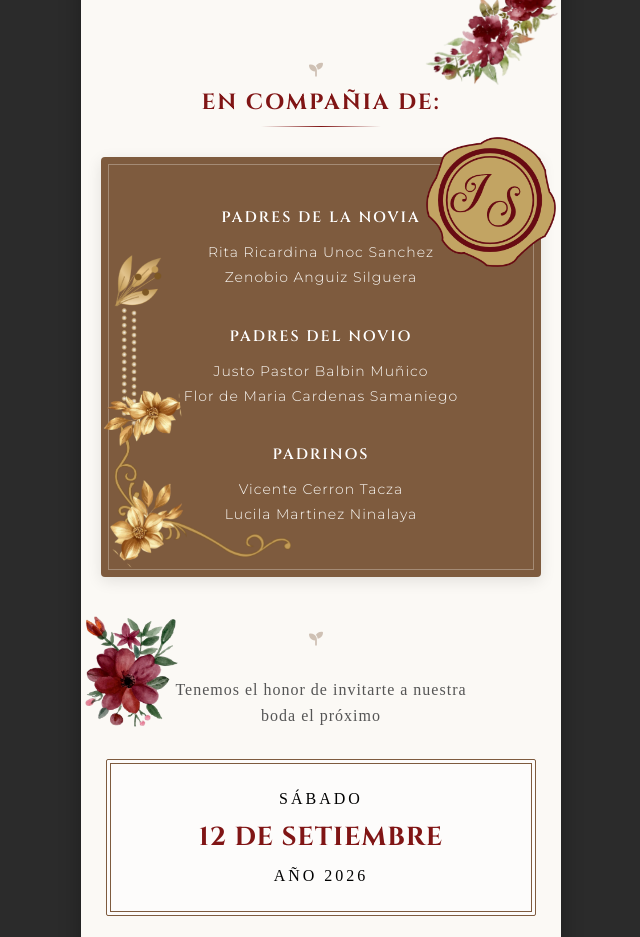
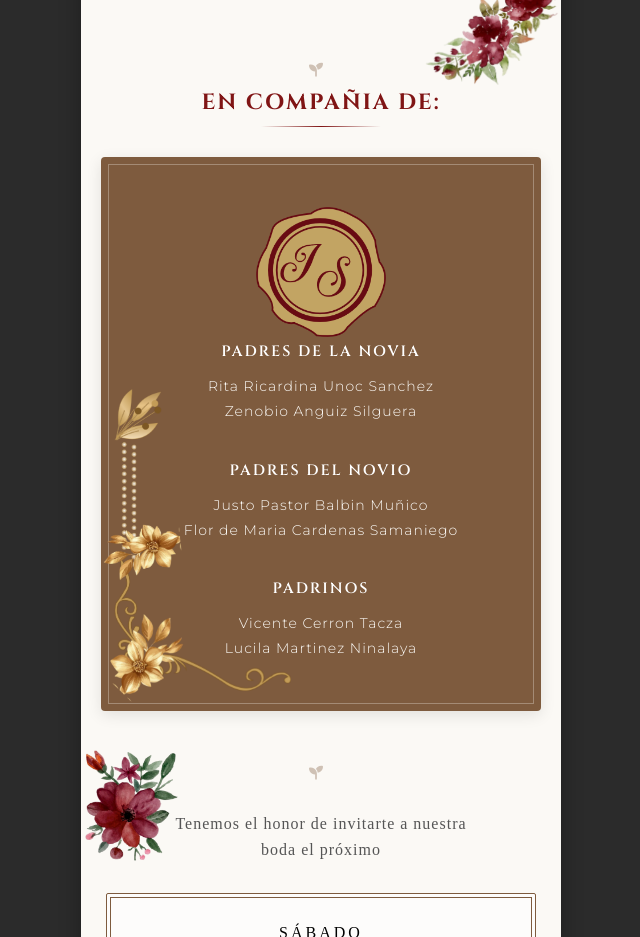
Before and after one commit to inforniki1820-bit/invitancionSamy-Joel, a plain HTML site: page index.html in a window 1280 px wide. Shown: the part 1360-2297 px from the top of the page, without its empty margins (319-959 px from the left). Drawn offline with Linux system fonts and the light colour scheme.

Commit message:
Update index.html

```diff
--- a/index.html
+++ b/index.html
@@ -79,7 +79,7 @@
         <section class="seccion-corte">
             <h3 class="titulo-dorado">EN COMPAÑIA DE:</h3>
             <div class="tarjeta-padres">
-                <img src="sellito.png" class="flor-esquina flor-top" alt="">
+                <img src="sellito.png" class="flor-sellito flor-top" alt="">
                 <img src="b2.png" class="flor-esquina flor-bottom" alt="">
 
                 <div class="contenido-padres">
```
